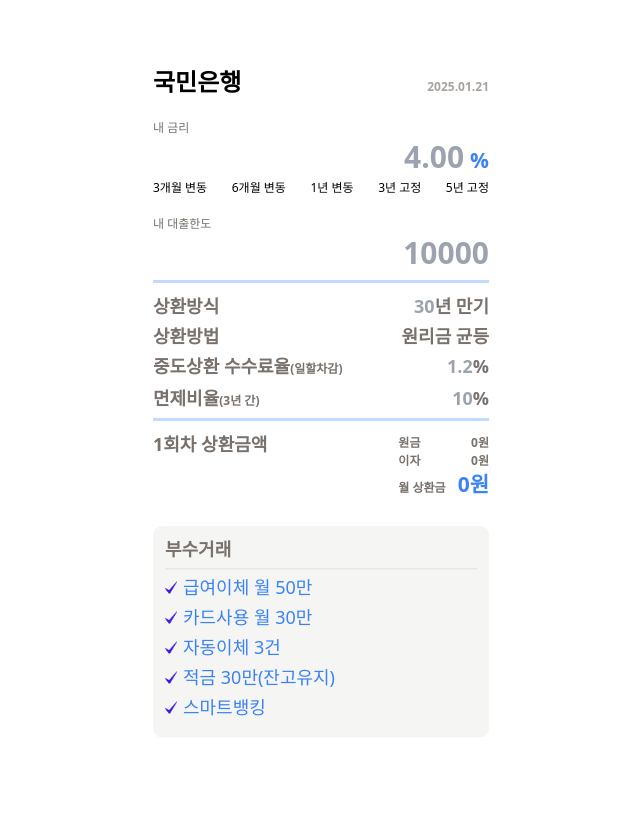
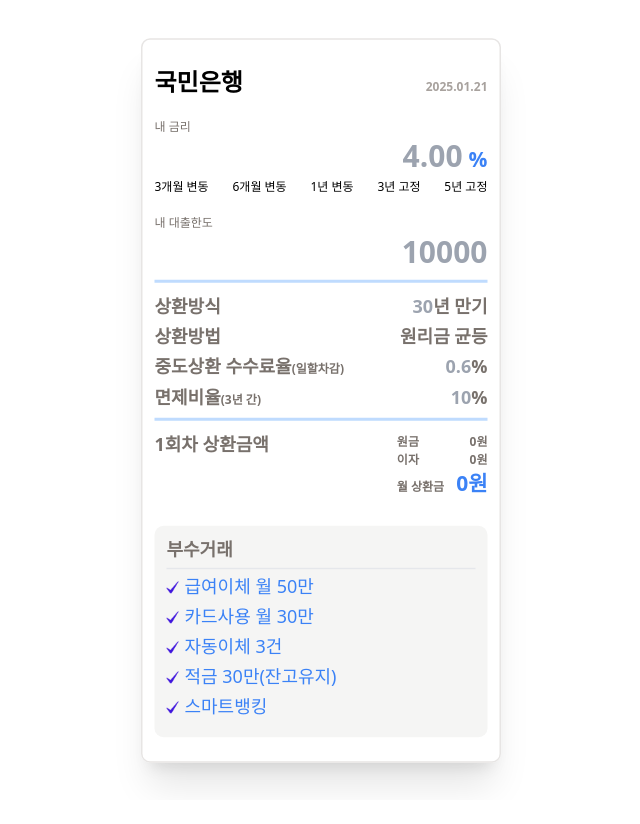
Before and after one commit to Yoonho5034/want-mortgage, a Next.js app: page /rep in a window 1280 px wide. Shown: the top 824 px of the page, without its empty margins (319-959 px from the left). After the commit the page ends 800 px from the top, so only its background shows below. Built offline with nearby package versions, Linux system fonts and the light colour scheme.

Commit message:
fix : rate, border

```diff
--- a/app/rep/page.js
+++ b/app/rep/page.js
@@ -242,8 +242,11 @@
 
   return (
     <>
-      <div className="w-screen h-screen flex justify-center font-sans">
-        <div className="flex items-center w-60 px-2 scale-150 ">
+      <div className="flex items-center justify-center h-screen overflow-hidden font-sans">
+        <div
+          className="flex items-center w-60 px-2 scale-150 py-4 border border-stone-200 shadow-xl rounded-md
+        "
+        >
           <div className="w-full">
             <div className="font-bold mb-1 flex justify-between items-baseline">
               <button onClick={modalHandler}>{selected?.bankName}</button>
@@ -321,7 +324,7 @@
                   중도상환 수수료율<span className="text-xxs">(일할차감)</span>
                 </p>
                 <span>
-                  <input className="w-10 text-right" placeholder="1.2" />%
+                  <input className="w-10 text-right" placeholder="0.6" />%
                 </span>
               </div>
               <div className="flex justify-between mt-1">
```
